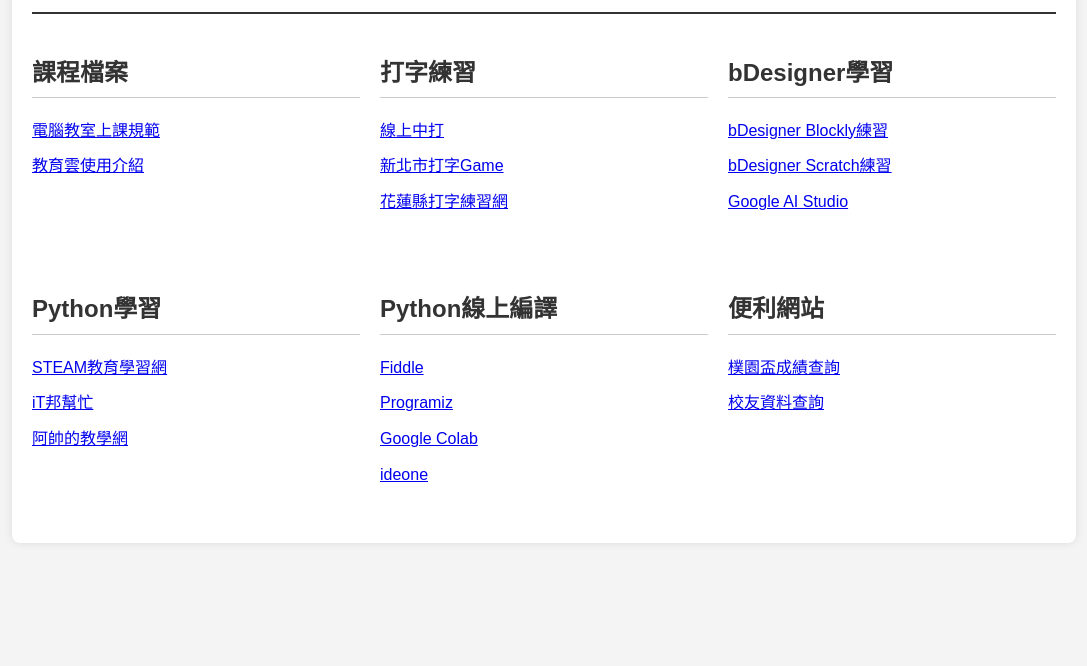
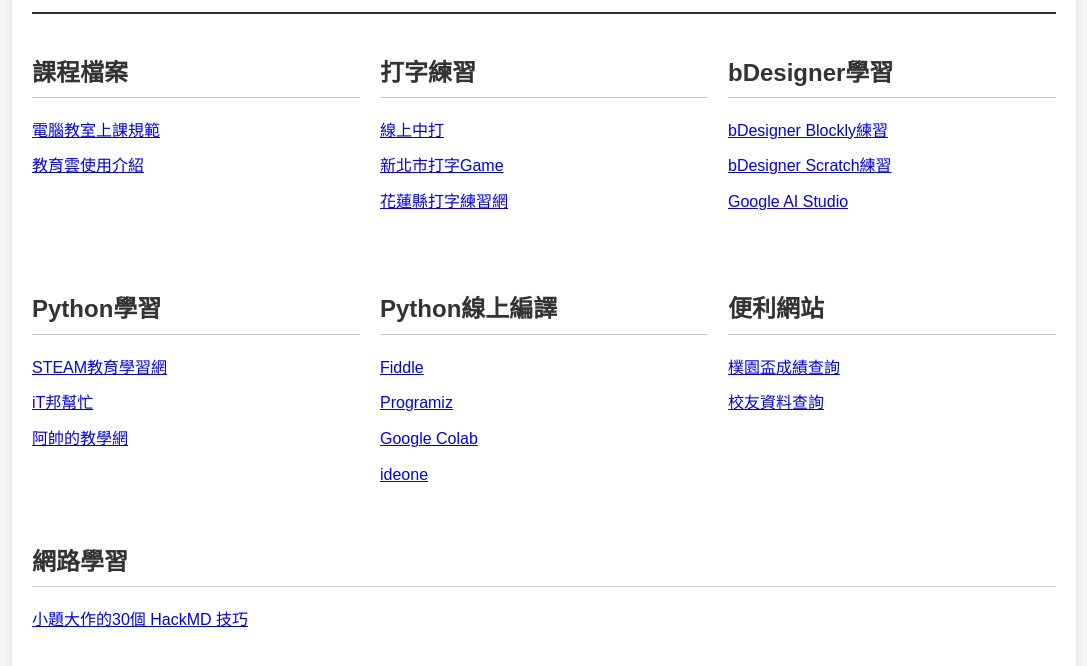
Before and after one commit to yaoxu66/yaoxu, a plain HTML site: page index.htm in a window 1280 px wide. Shown: the part 138-804 px from the top of the page, without its empty margins (96-1183 px from the left). Drawn offline with Linux system fonts and the light colour scheme.

Commit message:
Update index.htm

```diff
--- a/index.htm
+++ b/index.htm
@@ -145,6 +145,14 @@
                 </ul>
             </div>
         </div>
+        <div class="sections-wrapper">
+            <div class="section">
+                <h2>網路學習</h2>
+                <ul>
+                    <li><a href="https://ithelp.ithome.com.tw/users/20121130/ironman/5793">小題大作的30個 HackMD 技巧</a></li>
+                </ul>
+            </div>
+        </div>
     </div>
 </body>
 </html>
```
